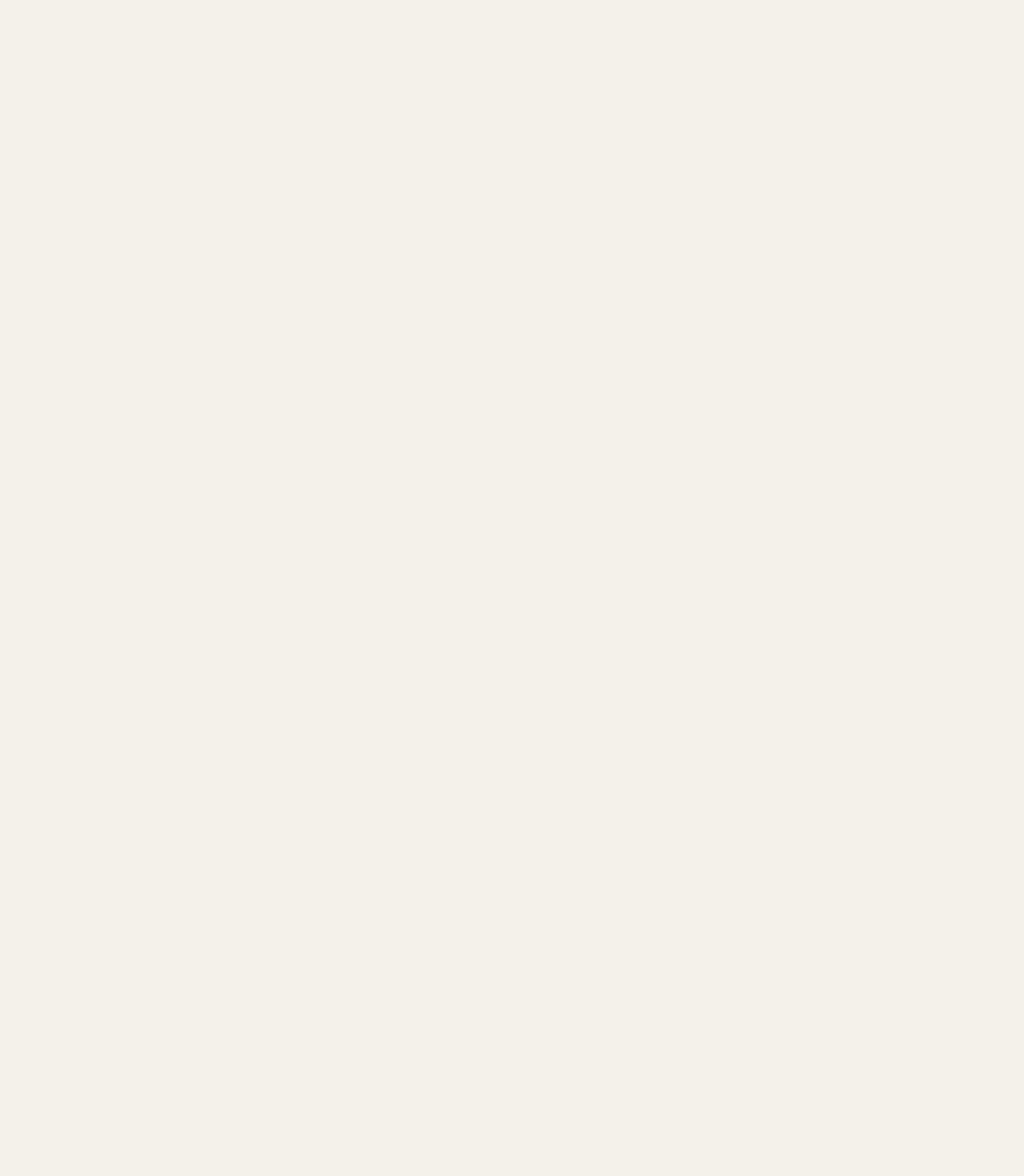
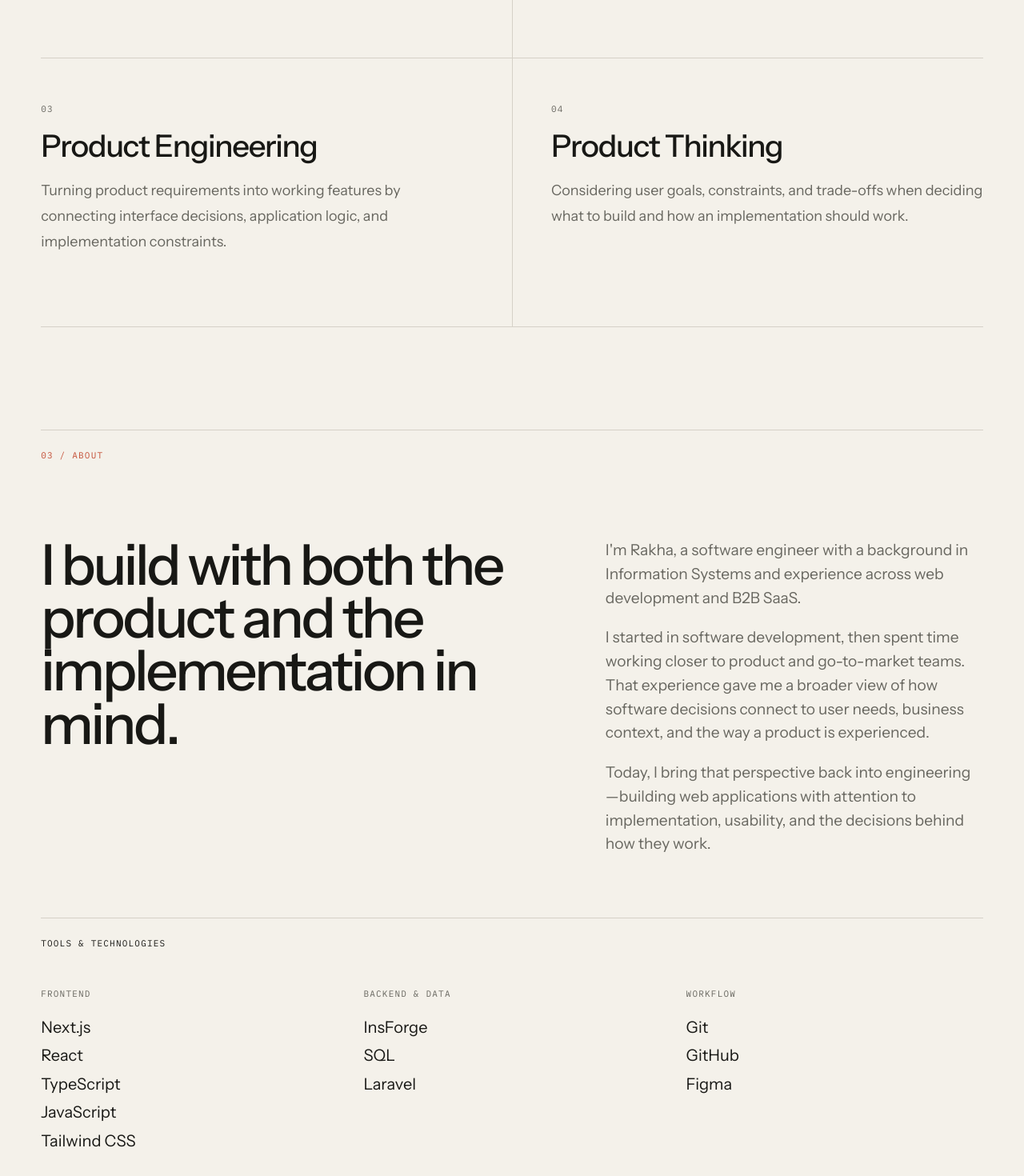
Before and after one commit to rakhaantareza/rakha-portfolio, a Next.js app: page / in a window 1280 px wide. Shown: the part 2000-3470 px from the top of the page at 80% size. Before the commit the page ends 1599 px from the top, so only its background shows below. Built offline with nearby package versions, Linux system fonts and the light colour scheme.

Commit message:
feat: add capabilities and about sections

```diff
--- a/src/app/page.tsx
+++ b/src/app/page.tsx
@@ -1,3 +1,5 @@
+import { About } from "@/components/sections/about";
+import { Capabilities } from "@/components/sections/capabilities";
 import { Hero } from "@/components/sections/hero";
 import { Navigation } from "@/components/sections/navigation";
 import { SelectedWork } from "@/components/sections/selected-work";
@@ -9,6 +11,8 @@ export default function Home() {
       <main className="flex-1">
         <Hero />
         <SelectedWork />
+        <Capabilities />
+        <About />
       </main>
     </>
   );
--- /dev/null
+++ b/src/components/sections/about.tsx
@@ -0,0 +1,86 @@
+import { Container } from "@/components/layout/container";
+import { Section } from "@/components/layout/section";
+
+const technologyGroups = [
+  {
+    category: "FRONTEND",
+    technologies: [
+      "Next.js",
+      "React",
+      "TypeScript",
+      "JavaScript",
+      "Tailwind CSS",
+    ],
+  },
+  {
+    category: "BACKEND & DATA",
+    technologies: ["InsForge", "SQL", "Laravel"],
+  },
+  {
+    category: "WORKFLOW",
+    technologies: ["Git", "GitHub", "Figma"],
+  },
+];
+
+export function About() {
+  return (
+    <Section id="about" aria-labelledby="about-heading" className="pt-0">
+      <Container>
+        <div className="border-t border-line pt-6">
+          <h2
+            id="about-heading"
+            className="font-mono text-meta uppercase text-accent"
+          >
+            03 / ABOUT
+          </h2>
+
+          <div className="mt-14 sm:mt-20 lg:grid lg:grid-cols-12 lg:gap-8 xl:mt-24">
+            <h3 className="max-w-[15ch] text-heading font-medium lg:col-span-7 lg:max-w-none">
+              I build with both the product and the implementation in mind.
+            </h3>
+
+            <div className="mt-10 max-w-[42rem] space-y-5 text-body-lg text-ink-muted sm:mt-12 lg:col-span-5 lg:col-start-8 lg:mt-0">
+              <p>
+                I&apos;m Rakha, a software engineer with a background in
+                Information Systems and experience across web development and
+                B2B SaaS.
+              </p>
+              <p>
+                I started in software development, then spent time working
+                closer to product and go-to-market teams. That experience gave
+                me a broader view of how software decisions connect to user
+                needs, business context, and the way a product is experienced.
+              </p>
+              <p>
+                Today, I bring that perspective back into engineering—building
+                web applications with attention to implementation, usability,
+                and the decisions behind how they work.
+              </p>
+            </div>
+          </div>
+
+          <div className="mt-[var(--section-space-compact)] border-t border-line pt-6">
+            <h3 className="font-mono text-meta uppercase text-ink">
+              TOOLS &amp; TECHNOLOGIES
+            </h3>
+
+            <div className="mt-10 grid gap-10 sm:grid-cols-3 sm:gap-8 lg:mt-12">
+              {technologyGroups.map((group) => (
+                <div key={group.category}>
+                  <h4 className="font-mono text-meta uppercase text-ink-muted">
+                    {group.category}
+                  </h4>
+                  <ul className="mt-5 space-y-2 text-lg leading-snug sm:text-xl">
+                    {group.technologies.map((technology) => (
+                      <li key={technology}>{technology}</li>
+                    ))}
+                  </ul>
+                </div>
+              ))}
+            </div>
+          </div>
+        </div>
+      </Container>
+    </Section>
+  );
+}
--- /dev/null
+++ b/src/components/sections/capabilities.tsx
@@ -0,0 +1,65 @@
+import { Container } from "@/components/layout/container";
+import { Section } from "@/components/layout/section";
+
+const capabilities = [
+  {
+    index: "01",
+    title: "Frontend Development",
+    description:
+      "Building responsive, maintainable interfaces with attention to component structure, interaction, accessibility, and usability.",
+  },
+  {
+    index: "02",
+    title: "Full-Stack Development",
+    description:
+      "Connecting interfaces with application logic, authentication, data, and backend services to build complete application flows.",
+  },
+  {
+    index: "03",
+    title: "Product Engineering",
+    description:
+      "Turning product requirements into working features by connecting interface decisions, application logic, and implementation constraints.",
+  },
+  {
+    index: "04",
+    title: "Product Thinking",
+    description:
+      "Considering user goals, constraints, and trade-offs when deciding what to build and how an implementation should work.",
+  },
+];
+
+export function Capabilities() {
+  return (
+    <Section aria-labelledby="capabilities-heading" className="pt-0">
+      <Container>
+        <div className="border-t border-line pt-6">
+          <h2
+            id="capabilities-heading"
+            className="font-mono text-meta uppercase text-accent"
+          >
+            02 / CAPABILITIES
+          </h2>
+
+          <ol className="mt-14 border-b border-line sm:mt-20 md:grid md:grid-cols-2 xl:mt-24">
+            {capabilities.map((capability) => (
+              <li
+                key={capability.index}
+                className="border-t border-line py-8 sm:py-10 md:min-h-80 md:px-8 md:py-12 md:odd:pl-0 md:even:border-l md:even:pr-0 lg:min-h-84 lg:px-12 lg:py-14"
+              >
+                <p className="font-mono text-meta text-ink-muted">
+                  {capability.index}
+                </p>
+                <h3 className="mt-5 max-w-[18ch] text-subheading font-medium">
+                  {capability.title}
+                </h3>
+                <p className="mt-5 max-w-[36rem] text-base leading-7 text-ink-muted sm:text-lg sm:leading-8">
+                  {capability.description}
+                </p>
+              </li>
+            ))}
+          </ol>
+        </div>
+      </Container>
+    </Section>
+  );
+}
```
Also changed, not shown: 1 other file (tests, documents, lock files or other folders).
